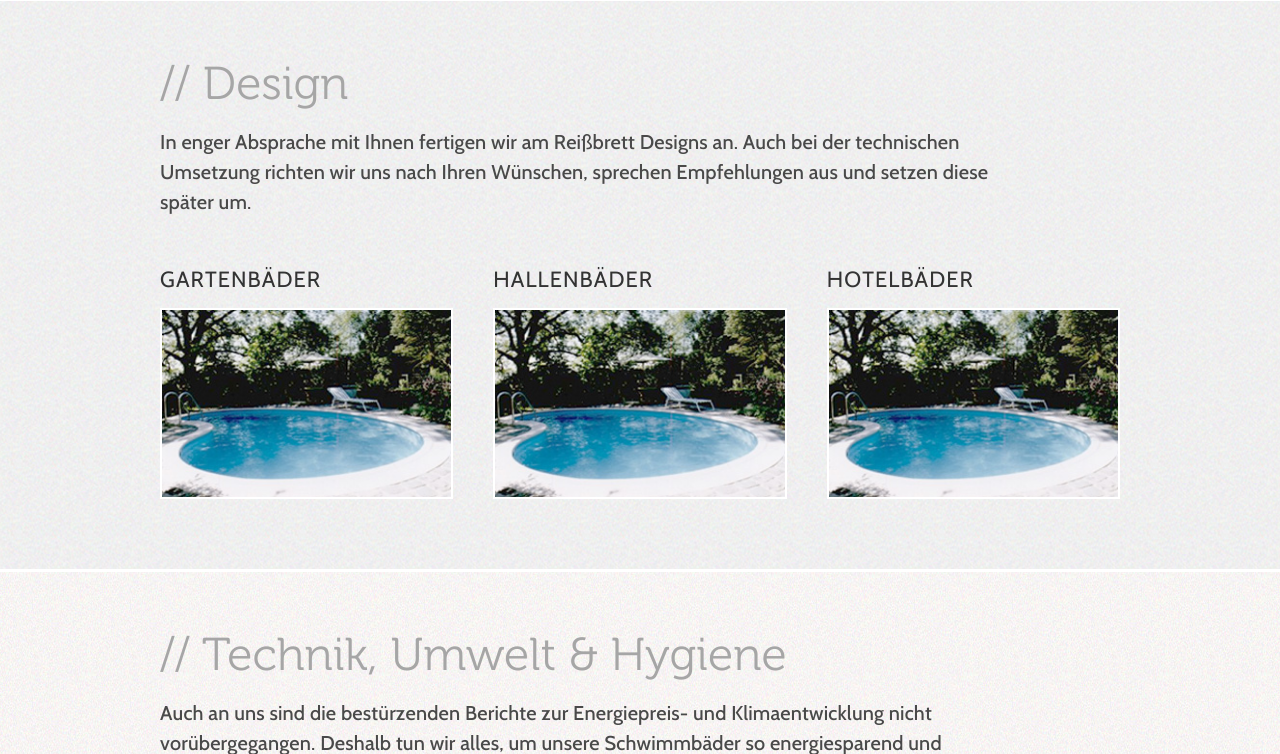
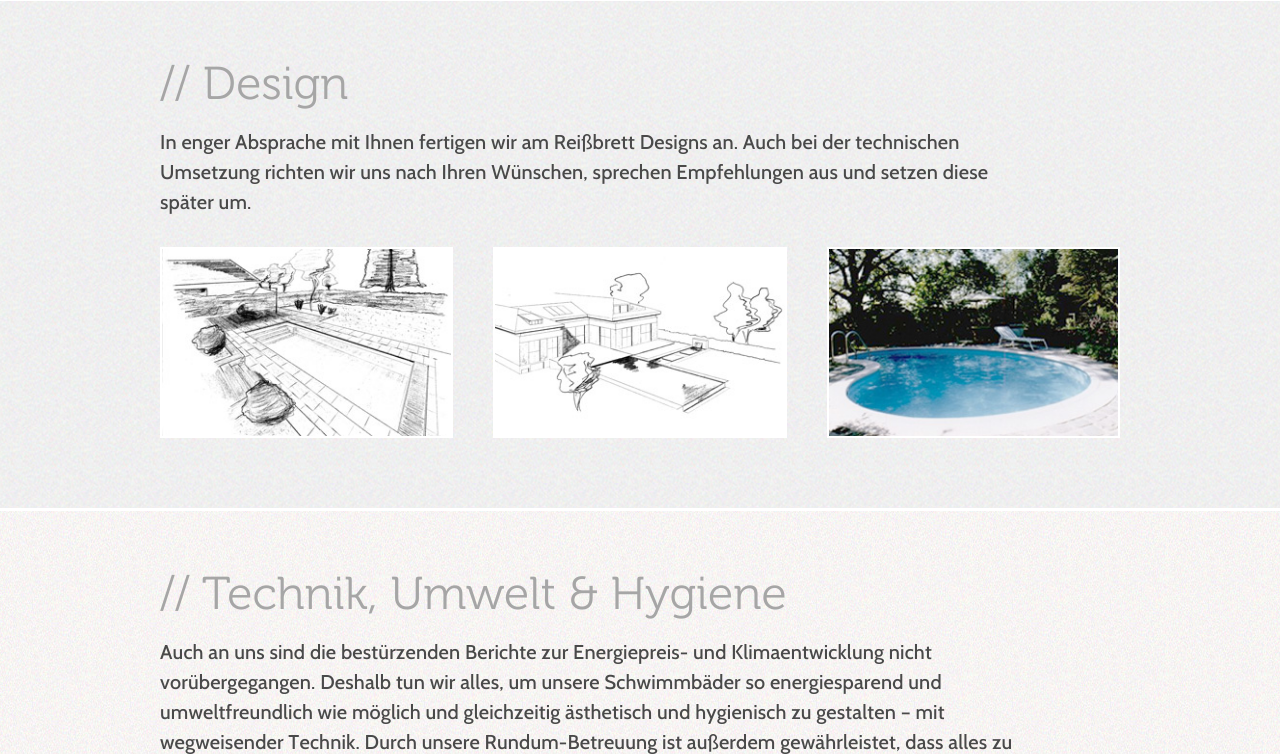
Before and after one commit to opoloo/androidicons-website, a PHP site: page /konzeption.php in a window 1280 px wide. Shown: the part 458-1212 px from the top of the page. Run offline with PHP 8.4, Linux system fonts and the light colour scheme.

Commit message:
Fotos Konzeption

```diff
--- a/includes/header.inc.php
+++ b/includes/header.inc.php
@@ -25,8 +25,9 @@ $(function() {
 
 	$("#slideheader").carouFredSel({
 		items: {
-			visible: 1
+			visible: 1,
 			//width: 960
+
 		},
 		scroll: {
 			items: 1,
@@ -41,6 +42,7 @@ $(function() {
 			key: "right"
 		},
 		swipe: true
+
 	});
 
 });
--- a/konzeption.php
+++ b/konzeption.php
@@ -38,15 +38,12 @@
         </div>
         <div class="row">
             <div class="col span4">
-                <h2>Gartenbäder</h2>
-                <img src="images/bad_1.jpg" alt="Bad 1" class="border" />
+                <img src="images/design_1.jpg" alt="Bad 1" class="border" />
             </div>
             <div class="col span4">
-                <h2>Hallenbäder</h2>
-                <img src="images/bad_1.jpg" alt="Bad 2" class="border" />
+                <img src="images/design_2.jpg" alt="Bad 2" class="border" />
             </div>
             <div class="col span4">
-                <h2>Hotelbäder</h2>
                 <img src="images/bad_1.jpg" alt="Bad 3" class="border" />
             </div>
         </div>
```
Also changed, not shown: output.css (added, +23 -0 lines), images/design_1.jpg (added), images/design_2.jpg (added).
